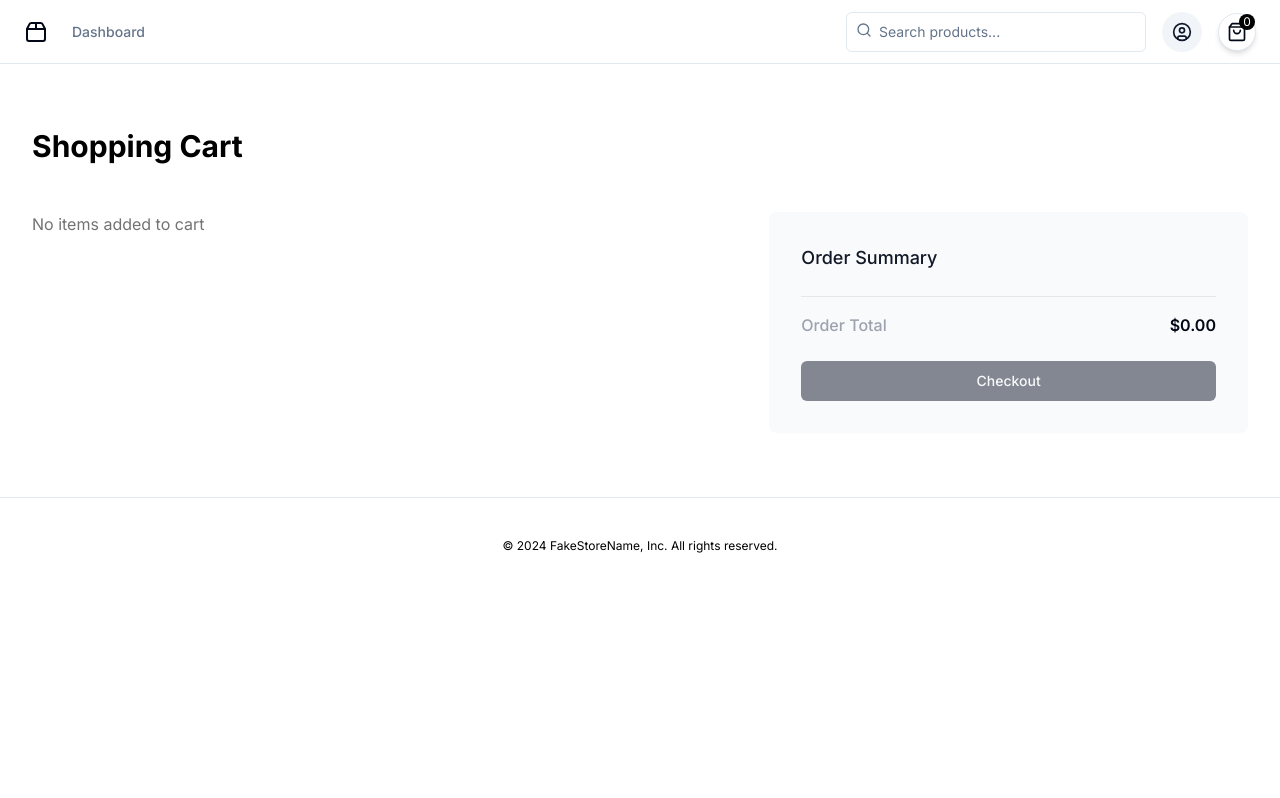
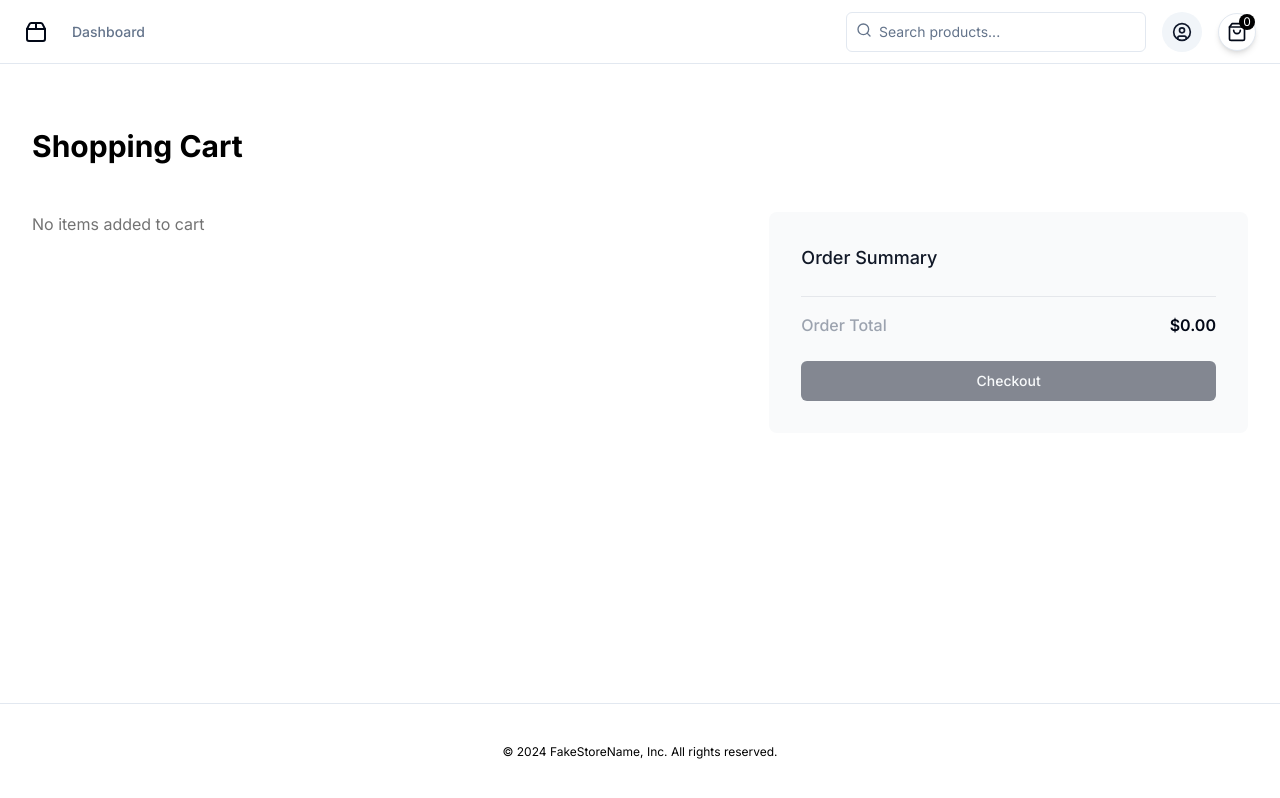
Before and after one commit to Deepansh05dk/my-ecommerce-frontend, a Next.js app: page /cart in a window 1280 px wide. Built offline with nearby package versions, Linux system fonts and the light colour scheme.

Commit message:
updated main layout

```diff
--- a/app/layout.tsx
+++ b/app/layout.tsx
@@ -20,10 +20,13 @@
   return (
     <html lang="en">
       <body className={inter.className}>
-        <Navbar />
-        <ToastProvider />
-        {children}
-        <Footer />
+        <div className="min-h-[100vh] flex flex-col">
+          <Navbar />
+          <ToastProvider />
+          <main className="flex-1">{children}</main>
+          <Footer />
+        </div>
+
       </body>
     </html>
   );
```
